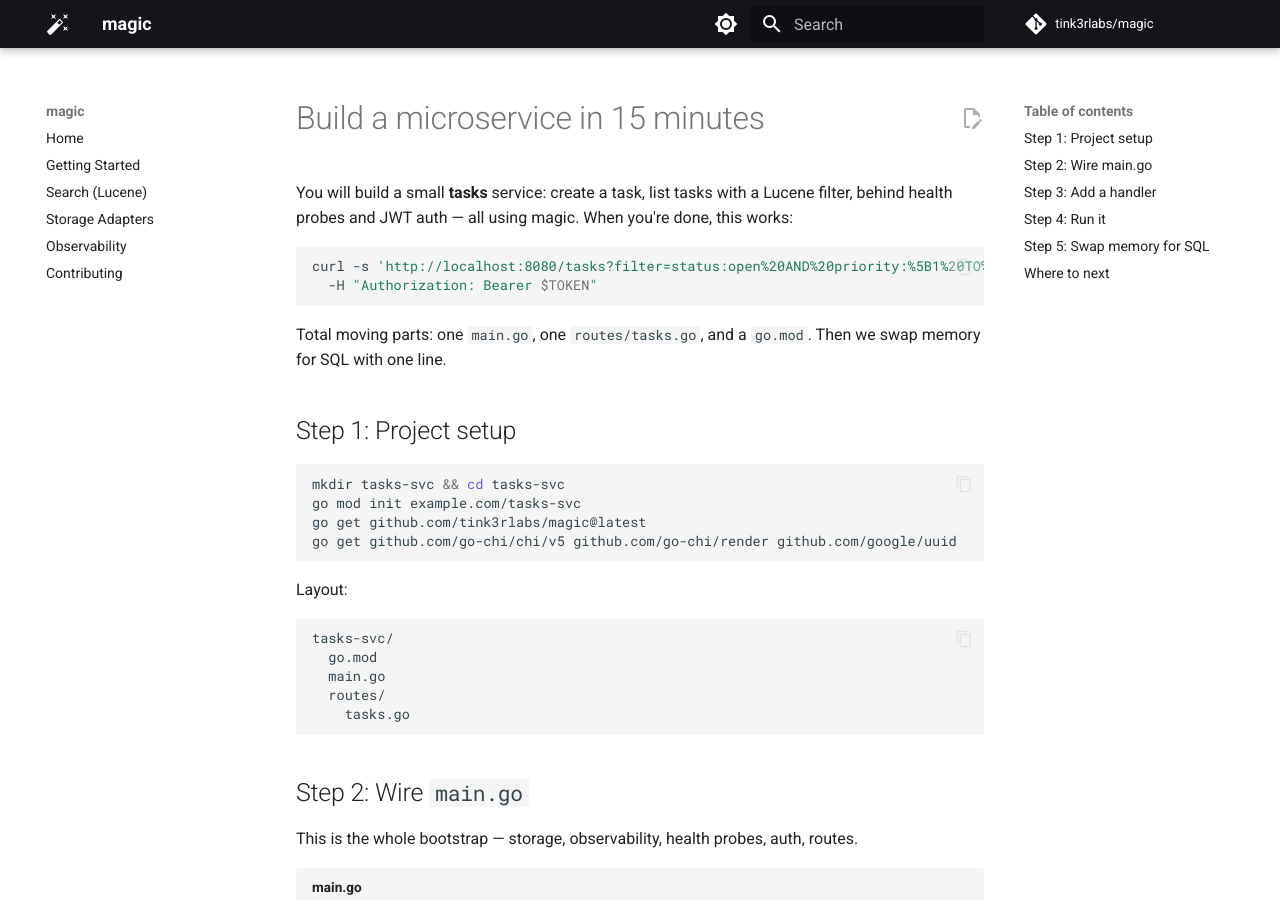
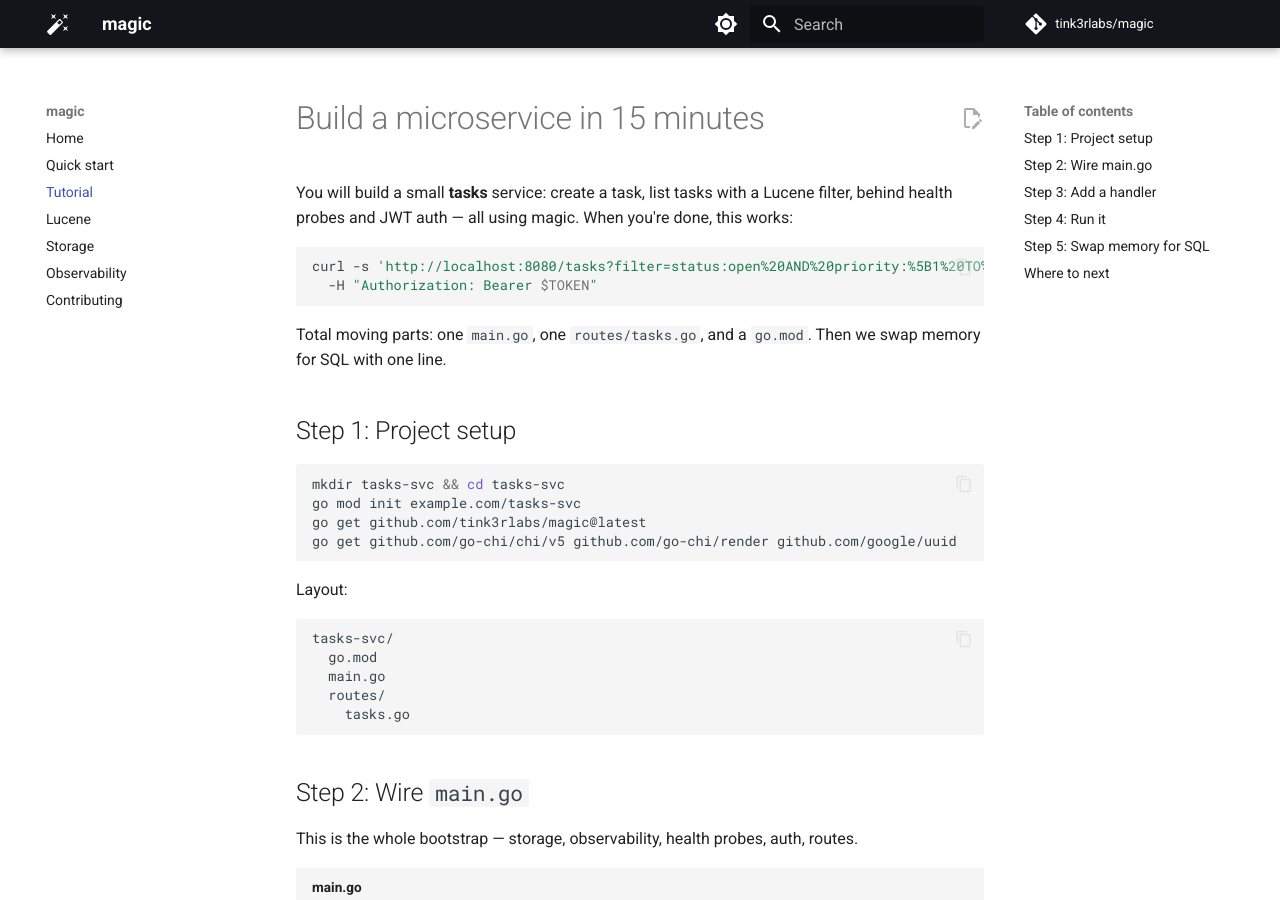
Before and after one commit to tink3rlabs/magic, an MkDocs documentation site: the page built from docs/tutorial.md, in a window 1280 px wide and 900 px high. Built offline with MkDocs 1.6.1 and Material for MkDocs 9.7.7, drawn with Linux system fonts in a browser that asks for light colours; comment, search, counter and statistics services are not loaded; the version menu is left out.

```diff
--- a/mkdocs.yml
+++ b/mkdocs.yml
@@ -40,11 +40,15 @@ theme:
 
 nav:
   - Home: index.md
-  - Getting Started: getting-started.md
-  - Search (Lucene): lucene.md
-  - Storage Adapters: storage.md
+  - Quick start: getting-started.md
+  - Tutorial: tutorial.md
+  - Lucene: lucene.md
+  - Storage: storage.md
   - Observability: observability.md
   - Contributing: contributing.md
+
+not_in_nav: |
+  observability-internals.md
 
 markdown_extensions:
   - admonition
```
